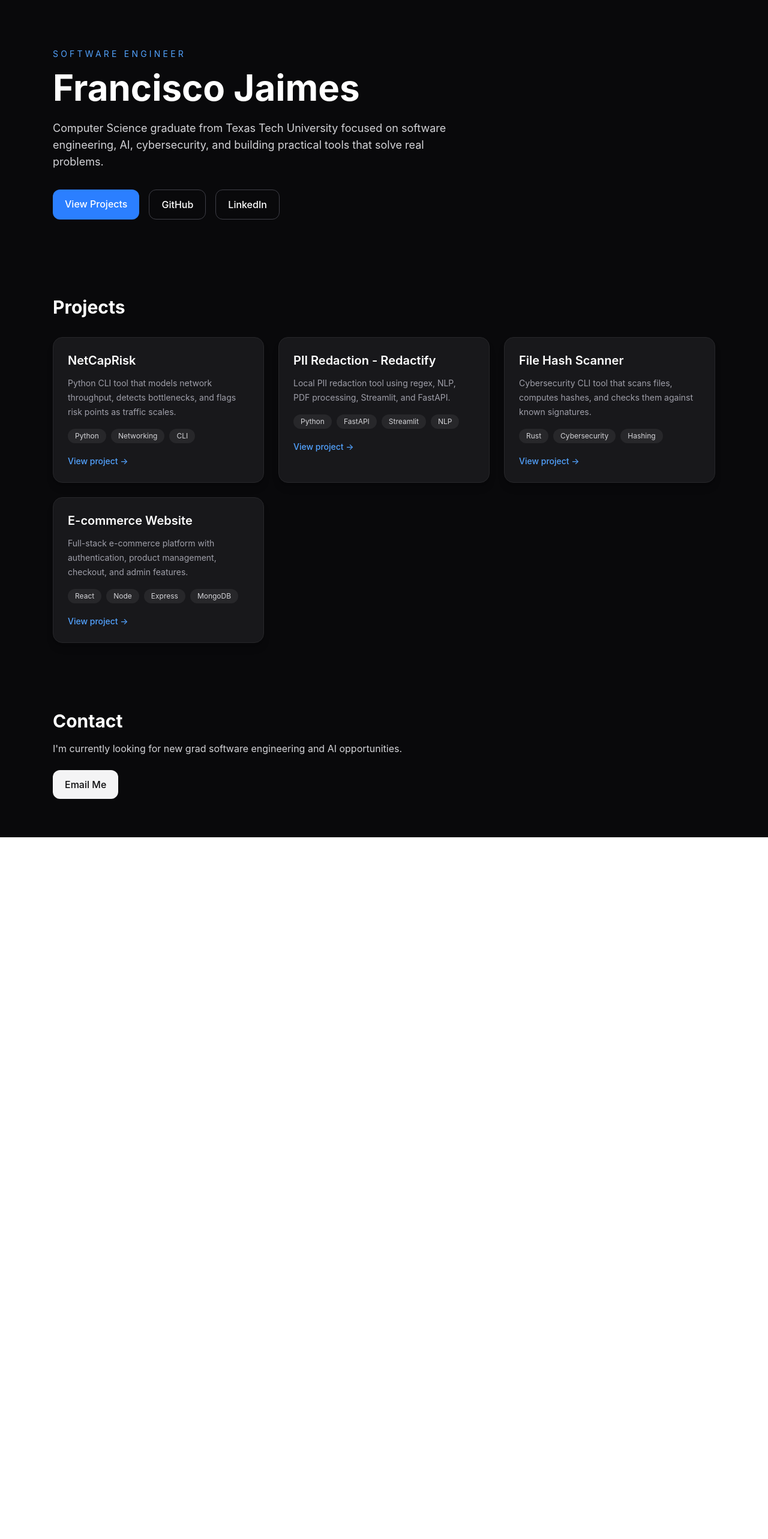
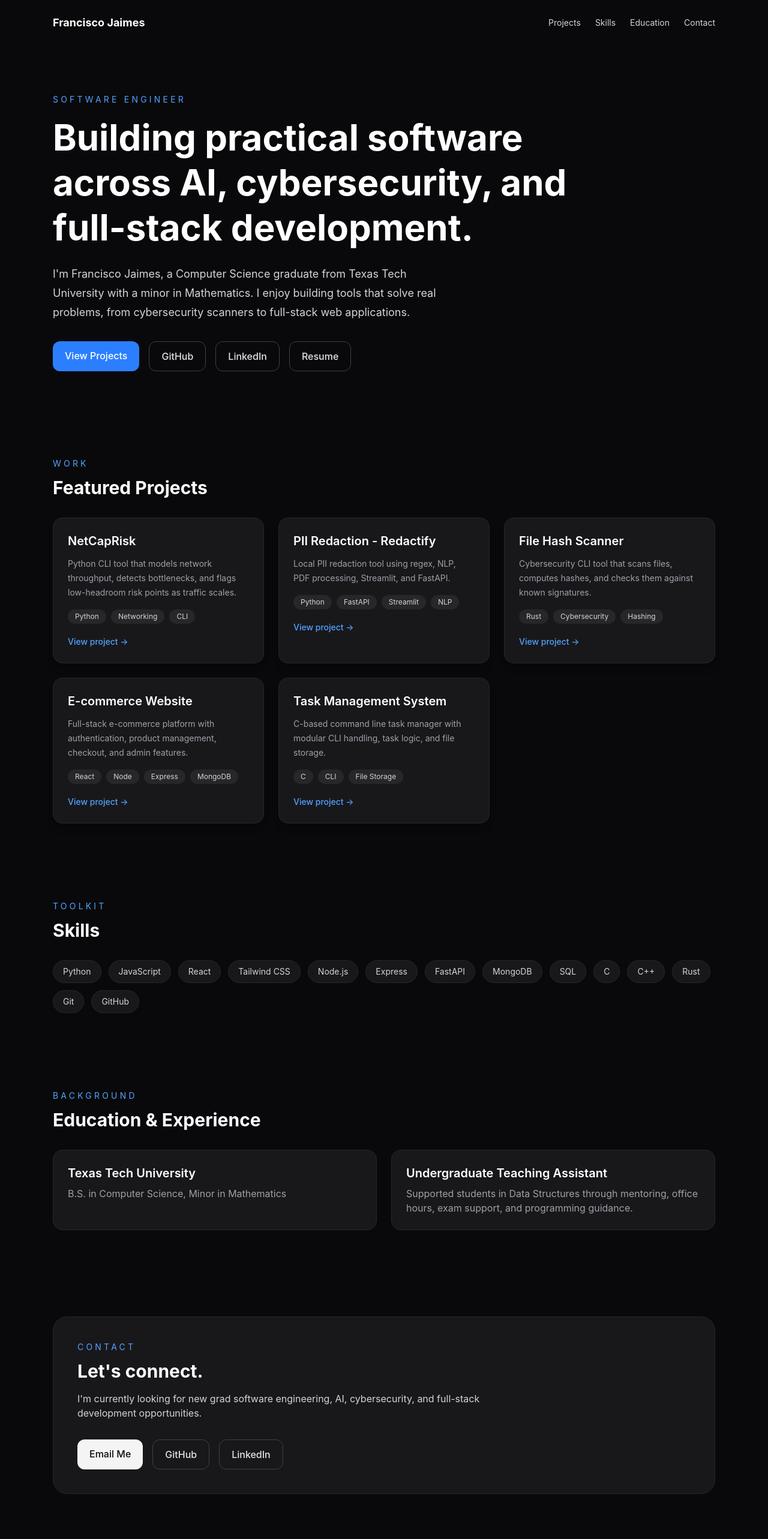
Before and after one commit to Utopias187/Portfolio-Website, a React app: page / in a window 1280 px wide. Shown: the top 2566 px of the page at 60% size. Before the commit the page ends 1396 px from the top, so only its background shows below. Built offline with nearby package versions, Linux system fonts and the light colour scheme; the HTML template or start-up script is replaced by a standard one.

Commit message:
Build portfolio homepage

```diff
--- a/src/App.jsx
+++ b/src/App.jsx
@@ -3,7 +3,7 @@ function App() {
     {
       title: "NetCapRisk",
       description:
-        "Python CLI tool that models network throughput, detects bottlenecks, and flags risk points as traffic scales.",
+        "Python CLI tool that models network throughput, detects bottlenecks, and flags low-headroom risk points as traffic scales.",
       tech: ["Python", "Networking", "CLI"],
       link: "https://github.com/Utopias187/NetCapRisk",
     },
@@ -28,29 +28,76 @@ function App() {
       tech: ["React", "Node", "Express", "MongoDB"],
       link: "https://github.com/Utopias187/E-commerce-Website-project",
     },
+    {
+      title: "Task Management System",
+      description:
+        "C-based command line task manager with modular CLI handling, task logic, and file storage.",
+      tech: ["C", "CLI", "File Storage"],
+      link: "https://github.com/Utopias187/task-management-system",
+    },
+  ]
+
+  const skills = [
+    "Python",
+    "JavaScript",
+    "React",
+    "Tailwind CSS",
+    "Node.js",
+    "Express",
+    "FastAPI",
+    "MongoDB",
+    "SQL",
+    "C",
+    "C++",
+    "Rust",
+    "Git",
+    "GitHub",
   ]
 
   return (
     <main className="min-h-screen bg-zinc-950 text-white">
+      <nav className="mx-auto flex max-w-6xl items-center justify-between px-6 py-6">
+        <a href="#" className="text-lg font-bold">
+          Francisco Jaimes
+        </a>
+
+        <div className="hidden gap-6 text-sm text-zinc-300 md:flex">
+          <a href="#projects" className="hover:text-white">
+            Projects
+          </a>
+          <a href="#skills" className="hover:text-white">
+            Skills
+          </a>
+          <a href="#education" className="hover:text-white">
+            Education
+          </a>
+          <a href="#contact" className="hover:text-white">
+            Contact
+          </a>
+        </div>
+      </nav>
+
       <section className="mx-auto max-w-6xl px-6 py-20">
         <p className="mb-4 text-sm uppercase tracking-[0.3em] text-blue-400">
           Software Engineer
         </p>
 
-        <h1 className="text-4xl font-bold md:text-6xl">
-          Francisco Jaimes
+        <h1 className="max-w-4xl text-4xl font-bold leading-tight md:text-6xl">
+          Building practical software across AI, cybersecurity, and full-stack
+          development.
         </h1>
 
-        <p className="mt-6 max-w-2xl text-lg text-zinc-300">
-          Computer Science graduate from Texas Tech University focused on
-          software engineering, AI, cybersecurity, and building practical tools
-          that solve real problems.
+        <p className="mt-6 max-w-2xl text-lg leading-8 text-zinc-300">
+          I&apos;m Francisco Jaimes, a Computer Science graduate from Texas Tech
+          University with a minor in Mathematics. I enjoy building tools that
+          solve real problems, from cybersecurity scanners to full-stack web
+          applications.
         </p>
 
         <div className="mt-8 flex flex-wrap gap-4">
           <a
             href="#projects"
-            className="rounded-xl bg-blue-500 px-5 py-3 font-medium hover:bg-blue-600"
+            className="rounded-xl bg-blue-500 px-5 py-3 font-medium text-white hover:bg-blue-600"
           >
             View Projects
           </a>
@@ -59,7 +106,7 @@ function App() {
             href="https://github.com/Utopias187"
             target="_blank"
             rel="noreferrer"
-            className="rounded-xl border border-zinc-700 px-5 py-3 font-medium hover:bg-zinc-900"
+            className="rounded-xl border border-zinc-700 px-5 py-3 font-medium text-zinc-200 hover:bg-zinc-900"
           >
             GitHub
           </a>
@@ -68,15 +115,31 @@ function App() {
             href="https://www.linkedin.com/in/francisco-jaimes-56431a238/"
             target="_blank"
             rel="noreferrer"
-            className="rounded-xl border border-zinc-700 px-5 py-3 font-medium hover:bg-zinc-900"
+            className="rounded-xl border border-zinc-700 px-5 py-3 font-medium text-zinc-200 hover:bg-zinc-900"
           >
             LinkedIn
+          </a>
+
+          <a
+            href="/Francisco_Jaimes_Resume.pdf"
+            target="_blank"
+            rel="noreferrer"
+            className="rounded-xl border border-zinc-700 px-5 py-3 font-medium text-zinc-200 hover:bg-zinc-900"
+          >
+            Resume
           </a>
         </div>
       </section>
 
-      <section id="projects" className="mx-auto max-w-6xl px-6 py-12">
-        <h2 className="text-3xl font-bold">Projects</h2>
+      <section id="projects" className="mx-auto max-w-6xl px-6 py-16">
+        <div className="flex items-end justify-between gap-4">
+          <div>
+            <p className="text-sm uppercase tracking-[0.3em] text-blue-400">
+              Work
+            </p>
+            <h2 className="mt-3 text-3xl font-bold">Featured Projects</h2>
+          </div>
+        </div>
 
         <div className="mt-8 grid gap-6 md:grid-cols-2 lg:grid-cols-3">
           {projects.map((project) => (
@@ -114,21 +177,97 @@ function App() {
         </div>
       </section>
 
-      <section className="mx-auto max-w-6xl px-6 py-16">
-        <h2 className="text-3xl font-bold">Contact</h2>
-
-        <p className="mt-4 text-zinc-300">
-          I&apos;m currently looking for new grad software engineering and AI
-          opportunities.
+      <section id="skills" className="mx-auto max-w-6xl px-6 py-16">
+        <p className="text-sm uppercase tracking-[0.3em] text-blue-400">
+          Toolkit
         </p>
 
-        <a
-          href="mailto:itzchoas@gmail.com"
-          className="mt-6 inline-block rounded-xl bg-zinc-100 px-5 py-3 font-medium text-zinc-950 hover:bg-white"
-        >
-          Email Me
-        </a>
+        <h2 className="mt-3 text-3xl font-bold">Skills</h2>
+
+        <div className="mt-8 flex flex-wrap gap-3">
+          {skills.map((skill) => (
+            <span
+              key={skill}
+              className="rounded-full border border-zinc-800 bg-zinc-900 px-4 py-2 text-sm text-zinc-300"
+            >
+              {skill}
+            </span>
+          ))}
+        </div>
       </section>
+
+      <section id="education" className="mx-auto max-w-6xl px-6 py-16">
+        <p className="text-sm uppercase tracking-[0.3em] text-blue-400">
+          Background
+        </p>
+
+        <h2 className="mt-3 text-3xl font-bold">Education & Experience</h2>
+
+        <div className="mt-8 grid gap-6 md:grid-cols-2">
+          <div className="rounded-2xl border border-zinc-800 bg-zinc-900 p-6">
+            <h3 className="text-xl font-semibold">Texas Tech University</h3>
+            <p className="mt-2 text-zinc-400">
+              B.S. in Computer Science, Minor in Mathematics
+            </p>
+          </div>
+
+          <div className="rounded-2xl border border-zinc-800 bg-zinc-900 p-6">
+            <h3 className="text-xl font-semibold">
+              Undergraduate Teaching Assistant
+            </h3>
+            <p className="mt-2 text-zinc-400">
+              Supported students in Data Structures through mentoring, office
+              hours, exam support, and programming guidance.
+            </p>
+          </div>
+        </div>
+      </section>
+
+      <section id="contact" className="mx-auto max-w-6xl px-6 py-20">
+        <div className="rounded-3xl border border-zinc-800 bg-zinc-900 p-8 md:p-10">
+          <p className="text-sm uppercase tracking-[0.3em] text-blue-400">
+            Contact
+          </p>
+
+          <h2 className="mt-3 text-3xl font-bold">Let&apos;s connect.</h2>
+
+          <p className="mt-4 max-w-2xl text-zinc-300">
+            I&apos;m currently looking for new grad software engineering, AI,
+            cybersecurity, and full-stack development opportunities.
+          </p>
+
+          <div className="mt-8 flex flex-wrap gap-4">
+            <a
+              href="mailto:itzchoas@gmail.com"
+              className="rounded-xl bg-zinc-100 px-5 py-3 font-medium text-zinc-950 hover:bg-white"
+            >
+              Email Me
+            </a>
+
+            <a
+              href="https://github.com/Utopias187"
+              target="_blank"
+              rel="noreferrer"
+              className="rounded-xl border border-zinc-700 px-5 py-3 font-medium text-zinc-200 hover:bg-zinc-800"
+            >
+              GitHub
+            </a>
+
+            <a
+              href="https://www.linkedin.com/in/francisco-jaimes-56431a238/"
+              target="_blank"
+              rel="noreferrer"
+              className="rounded-xl border border-zinc-700 px-5 py-3 font-medium text-zinc-200 hover:bg-zinc-800"
+            >
+              LinkedIn
+            </a>
+          </div>
+        </div>
+      </section>
+
+      <footer className="border-t border-zinc-900 px-6 py-8 text-center text-sm text-zinc-500">
+        © 2026 Francisco Jaimes. Built with React, Tailwind CSS, and Vite.
+      </footer>
     </main>
   )
 }
```
